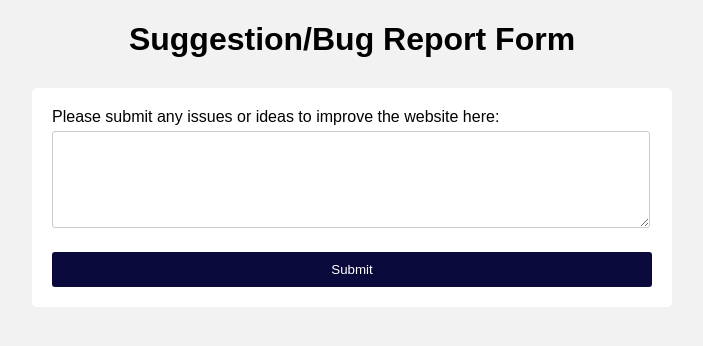
After one commit to jackc7/toldcard.com, a Flask app: template templates/message.html in a window 1280 px wide. The commit adds this page. Shown: the top 346 px of the page, without its empty margins (288-991 px from the left). Run offline with Flask 3, Linux system fonts and the light colour scheme; the template is opened without the code that fills it, so the values that code supplies are empty.

Commit message:
Added suggestion form, new plane, fixed VRB wind bug

```diff
--- a/templates/data.html
+++ b/templates/data.html
@@ -47,7 +47,7 @@
 
 <div class="form">
   <div class="tooltip">Info
-    <span class="tooltiptext">Caution: Weather data comes from METAR, which doesn't always match with ATIS. <br> Distances take into account headwind component and temperature listed in the METAR. <br> Va is determined using formula and custom takeoff weight.</span>
+    <span class="tooltiptext">Caution: Weather data comes from METAR, which doesn't always match with ATIS. <br> W&B data current as of 3/15/23 <br> Distances take into account headwind component and temperature listed in the METAR. <br> Va is determined using formula and custom takeoff weight.</span>
   </div>
   <br>
   <img src="/{{ fname }}" alt="Balance Chart"><br>
--- /dev/null
+++ b/templates/message.html
@@ -0,0 +1,54 @@
+<!DOCTYPE html>
+<html lang="en">
+<head>
+  <meta charset="UTF-8">
+  <meta name="viewport" content="width=device-width, initial-scale=1.0">
+  <title>Feature Requests and Bug Reporting</title>
+  <style>
+    body {
+      font-family: Arial, sans-serif;
+      background-color: #f2f2f2;
+    }
+    h1 {
+      text-align: center;
+      margin-bottom: 30px;
+    }
+    form {
+      max-width: 600px;
+      margin: 0 auto;
+      padding: 20px;
+      background-color: #ffffff;
+      border-radius: 5px;
+    }
+    label {
+      display: block;
+      margin-bottom: 5px;
+    }
+    input, textarea {
+      width: 96%;
+      padding: 10px;
+      margin-bottom: 20px;
+      border: 1px solid #ccc;
+      border-radius: 3px;
+    }
+    button {
+      display: block;
+      width: 100%;
+      padding: 10px;
+      background-color: #09093b;
+      color: #ffffff;
+      border: none;
+      border-radius: 3px;
+      cursor: pointer;
+    }
+  </style>
+</head>
+<body>
+  <h1>Suggestion/Bug Report Form</h1>
+  <form action="/submit_form" method="POST">
+    <label for="description">Please submit any issues or ideas to improve the website here:</label>
+    <textarea name="description" rows="5" required></textarea>
+    <button type="submit">Submit</button>
+  </form>
+</body>
+</html>
--- a/toldweb.py
+++ b/toldweb.py
@@ -1,3 +1,4 @@
+# Calculates only weight and balance information
 
 def told_card(empty_weight=0, empty_moment=0, pilot_weight=0, backseat_weight=0, baggage1=0, baggage2=0, fuel_quantity="0"):
     if fuel_quantity == "":
--- a/webserver.py
+++ b/webserver.py
@@ -162,9 +162,24 @@ def logs():
 
     return f"""<!DOCTYPE html><html><link rel="shortcut icon" href="/static/favicon.ico"><code>{formatted}</code></html>"""
 
+# -------------------- Suggestion Box --------------------
+@app.route("/message")
+def message_box():
+    return render_template('message.html')
+
+@app.route('/submit_form', methods=['POST'])
+def submit_form():
+    description = request.form['description']
+
+    message.send_text(description)
+
+    return redirect('/')
+
+# --------------------------------------------------------
+
 @app.route('/')
 def form():
-    airplanes = ["N172SJ", "N223BW", "N407BW", "N574BW", "N579BW", "N715BW", "N721SA", "N760BW", "N780SA", "N856CP", "N829BW"]
+    airplanes = ["N172SJ", "N223BW", "N407BW", "N574BW", "N579BW", "N715BW", "N721SA", "N760BW", "N780SA", "N856CP", "N829BW", "N9573Q"]
     et, met, pa, da, fr, _ = metar()
 
     return render_template('form.html', et=et, airplanes=airplanes, met=met, pa=pa, da=da, fr=fr)
@@ -204,6 +219,10 @@ def data():
             "bew": 1649.42,
             "moment": 64212.96
         },
+        "N780SA": {
+            "bew": 1656.91,
+            "moment": 65130.78
+        },
         "N856CP": {
             "bew": 1660.80,
             "moment": 64522.86
@@ -212,10 +231,10 @@ def data():
             "bew": 1622.40,
             "moment": 64575.70
         },
-        "N780SA": {
-            "bew": 1656.91,
-            "moment": 65130.78
-        },
+        "N9573Q": {
+            "bew": 1670.40,
+            "moment": 65327.35
+        }
     }
 
     if request.method == 'GET':
```
Also changed, not shown: autofill.py (+8 -5 lines), templates/form.html (+6 -1 lines).
